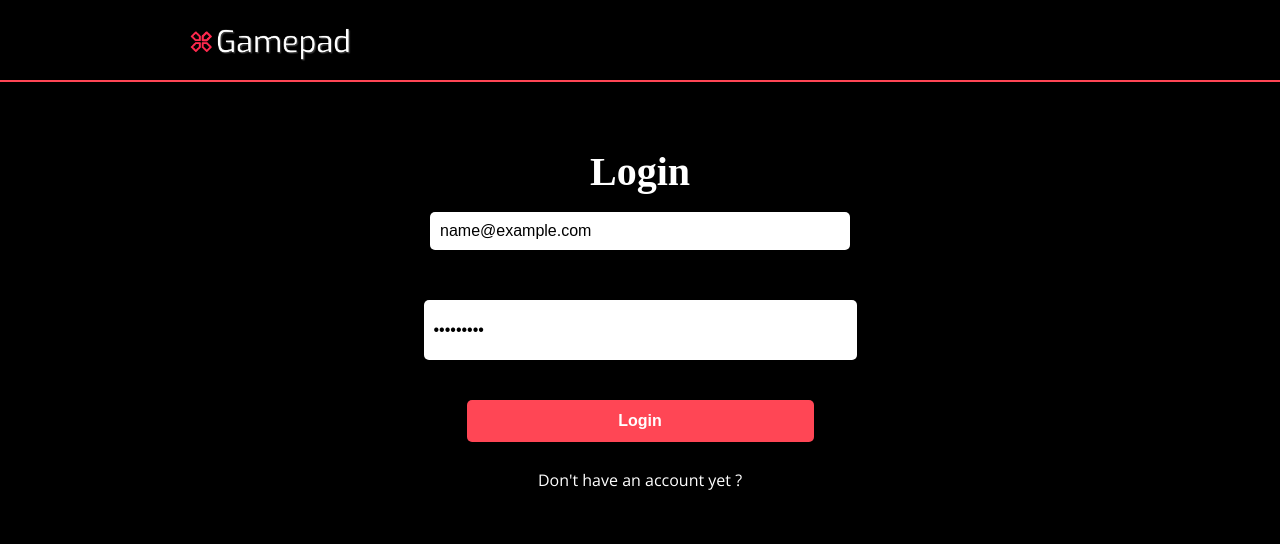
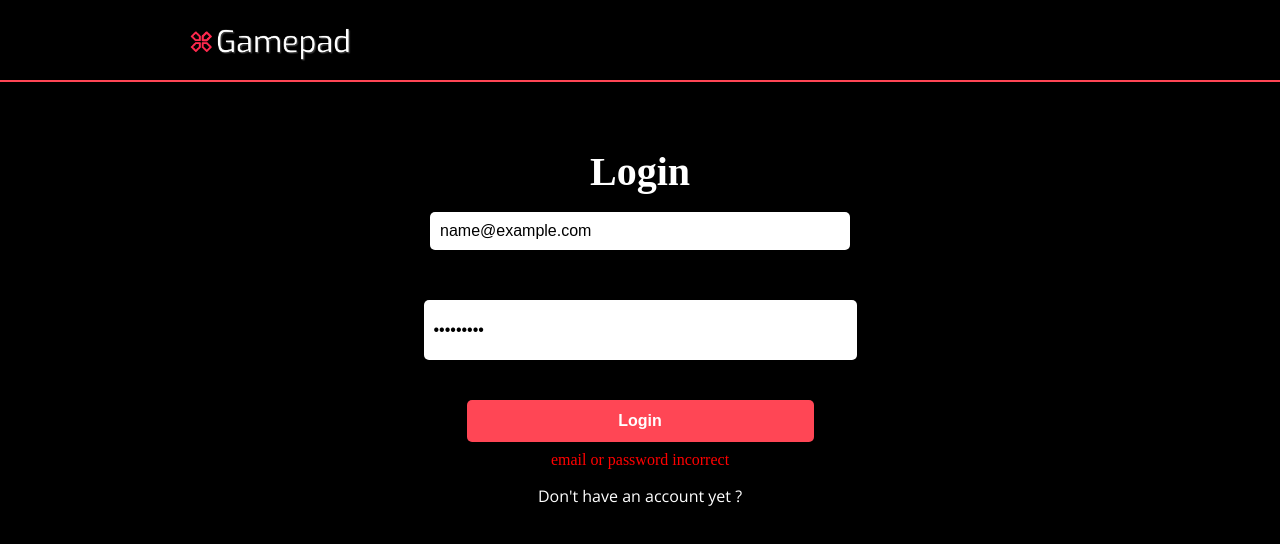
Before and after one commit to SamyKhelfa/GamePad, a React (Vite) app: page /login in a window 1280 px wide. Both pictures are taken after typing "name@example.com", "Sample123" into the empty fields and a click on the input "Login". Shown: the top 544 px of the page. Built offline with nearby package versions, Linux system fonts and the light colour scheme; no server answers; a web font is replaced by a local one.

Commit message:
authentication

```diff
--- a/src/components/Login.jsx
+++ b/src/components/Login.jsx
@@ -7,6 +7,7 @@ const Login = () => {
   const [email, setEmail] = useState("");
   const [password, setPassword] = useState("");
   const navigate = useNavigate();
+  const [errorMessage, setErrorMessage] = useState("");
 
   const handleEmailChange = (event) => {
     const value = event.target.value;
@@ -35,6 +36,7 @@ const Login = () => {
       window.location.reload();
     } catch (error) {
       console.log(error);
+      setErrorMessage("email or password incorrect");
     }
   };
 
@@ -59,6 +61,7 @@ const Login = () => {
           />
           <input className="submit" type="submit" value="Login" />
         </form>
+        {errorMessage && <p style={{ color: "red" }}>{errorMessage}</p>}
         <Link to="/signup">
           <p className="hover-color-change">{"Don't have an account yet ?"}</p>
         </Link>
--- a/src/css/mycollection.css
+++ b/src/css/mycollection.css
@@ -0,0 +1,3 @@
+h1 {
+  color: white;
+}
```
